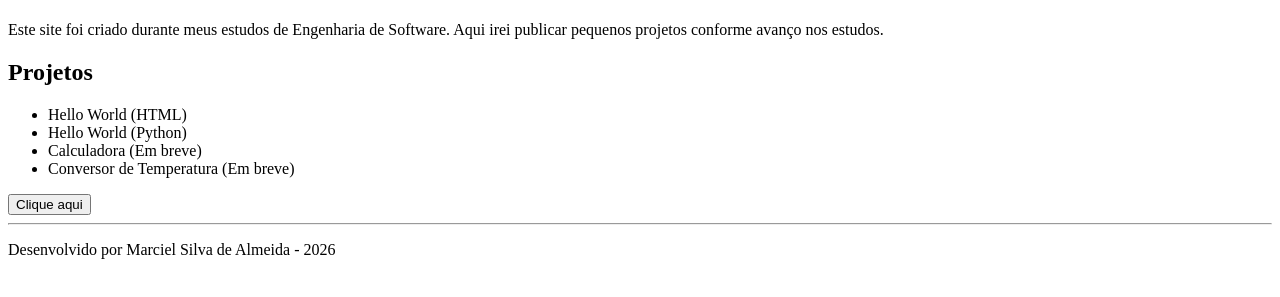
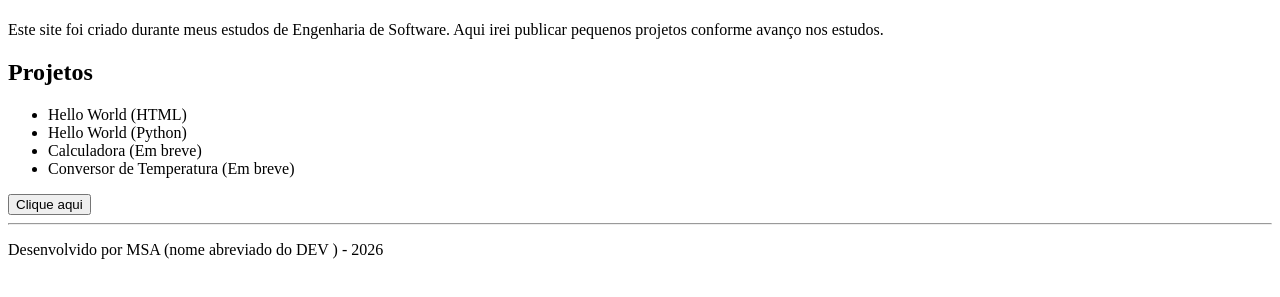
Before and after one commit to marcieldev/projetos-simples, a plain HTML site: page index.html in a window 1280 px wide. Shown: the part 59-356 px from the top of the page. Drawn offline with Linux system fonts and the light colour scheme.

Commit message:
Update index.html

```diff
--- a/index.html
+++ b/index.html
@@ -21,7 +21,7 @@
     <button>Clique aqui</button>
     <hr>
     <footer>
-        <p>Desenvolvido por Marciel Silva de Almeida - 2026</p>
+        <p>Desenvolvido por MSA (nome abreviado do DEV ) - 2026</p>
     </footer>
 </body>
 </html>
```
